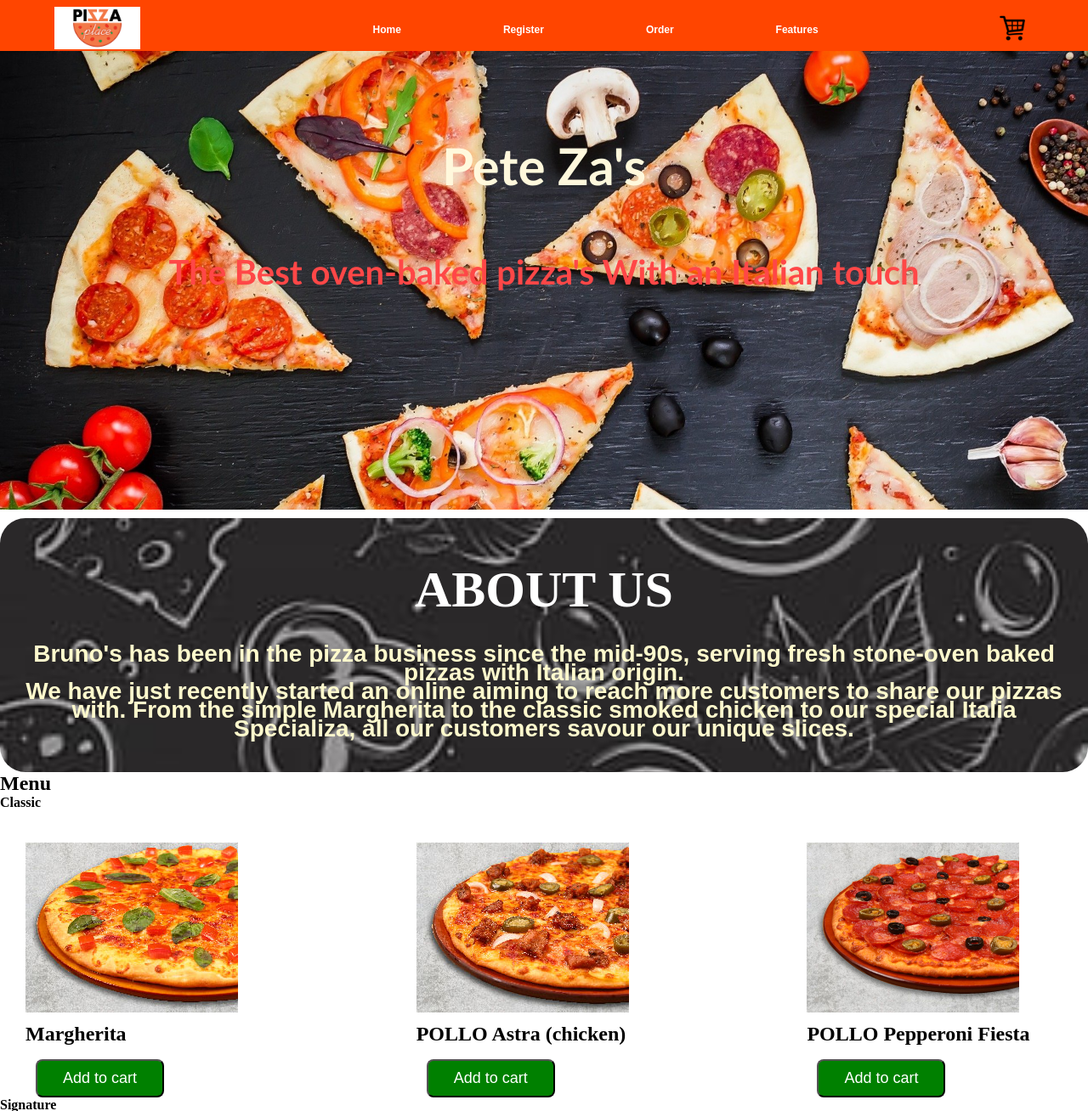
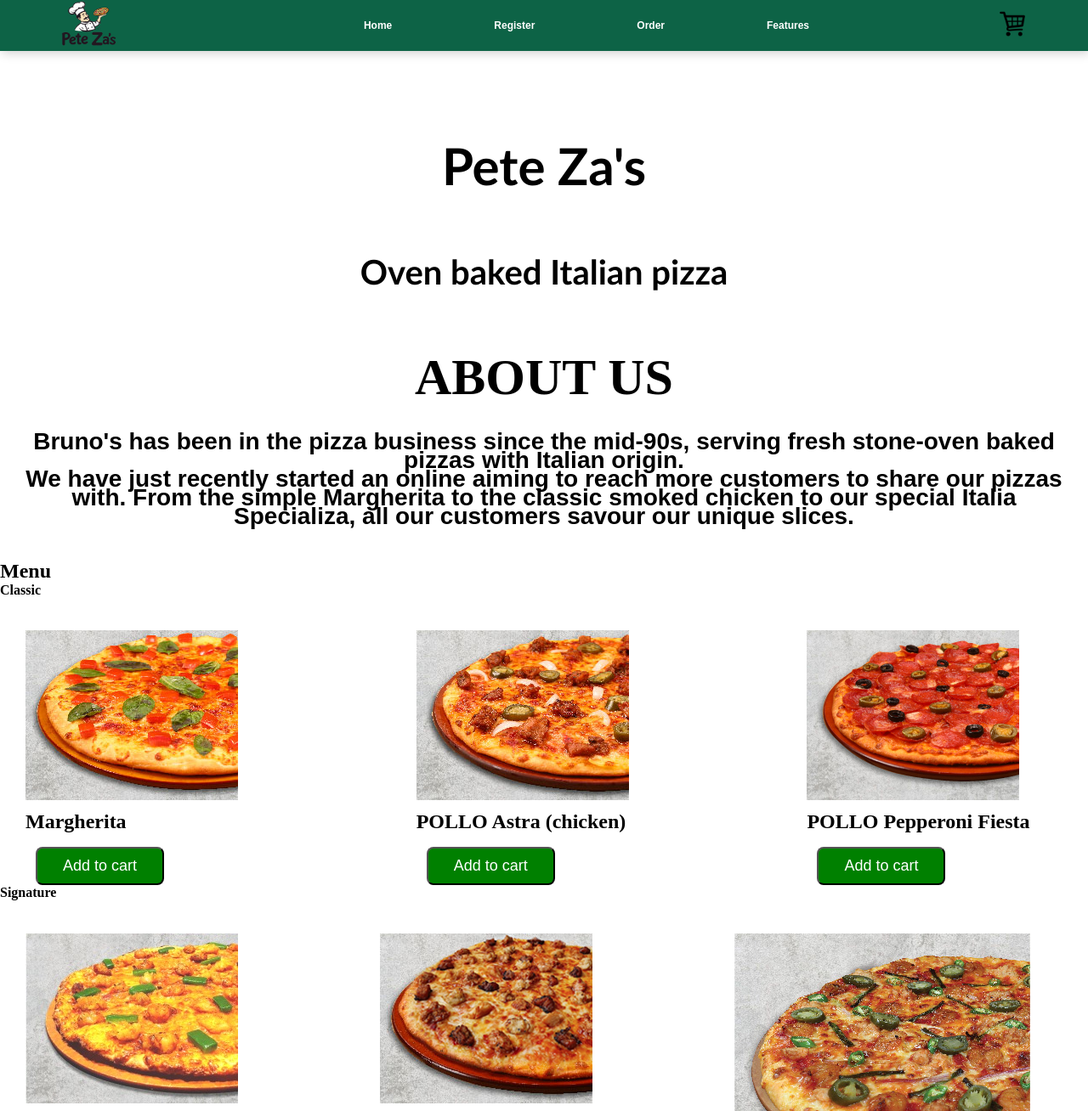
Before and after one commit to cal-andrew/swe40006-project, a PHP site: page / in a window 1280 px wide. Shown: the top 1308 px of the page at 85% size. Run offline with PHP 8.4, Linux system fonts and the light colour scheme.

Commit message:
Updating website 1

```diff
--- a/index.html
+++ b/index.html
@@ -18,7 +18,7 @@
       <!------------------Navigation bar--->
       <nav>
         <div id="logo">
-          <img src="images/logo3.jpg" alt="logo" />
+          <img src="images/logo.png" alt="logo" />
         </div>
         <ul class="links">
           <li><a data-active="Home" href="index.html">Home</a></li>
@@ -39,7 +39,7 @@
       <section class="banner">
         <div class="welcome">
           <h1>Pete Za's</h1>
-          <p>The Best oven-baked pizza's With an Italian touch</p>
+          <p>Oven baked Italian pizza</p>
         </div>
       </section>
 
--- a/styles/main.css
+++ b/styles/main.css
@@ -11,12 +11,12 @@
 header {
 	width: 100%;
 	height: 60px;
-	background-color: #FF4500;
+	background-color: #0d6346;
 	box-shadow: 2px 2px 12px rgba(0, 0, 0, 0.2);
 }
 
 nav {
-	height: 70px;
+	height: 100%;
 	display: flex;
 	align-items: center;
 	justify-content: space-between;
@@ -50,14 +50,14 @@ nav ul li a {
 
 #logo img {
 	float: left;
-	height: 50px;
+	height: 80px;
 	padding-bottom: 5px;
 }
 
 .banner {
-	background-image: url("banner.jpg");
-	width: 100%;
-	height: 540px;
+	/* background-image: url("banner.jpg"); */
+	/* width: 100%;
+	height: 540px; */
 	background-size: cover;
 	background-position: center;
 	background-repeat: no-repeat;
@@ -65,11 +65,11 @@ nav ul li a {
 
 .welcome h1 {
 	font-size: 60px;
-	font-family: 'Calibri', sans-serif; /* Fixed generic fallback */
+	font-family: 'Calibri', sans-serif;
 	font-weight: bold;
 	line-height: 150px;
 	text-align: center;
-	color: #FFF8DC;
+	color: black;
 	padding-top: 60px;
 }
 
@@ -79,7 +79,7 @@ nav ul li a {
 	font-weight: bold;
 	line-height: 60px;
 	text-align: center;
-	color: #ff4747;
+	color: black;
 	padding-top: 20px;
 }
 
@@ -88,7 +88,7 @@ nav ul li a {
 	margin: auto;
 	text-align: center;
 	padding: 30px 0;
-	background-image: url("wall2.jpg");
+	/* background-image: url("wall2.jpg"); */
 	background-size: cover;
 	border-radius: 30px;
 	box-sizing: border-box;
@@ -99,14 +99,14 @@ nav ul li a {
 	text-align: center;
 	margin-bottom: 20px;
 	font-size: 60px;
-	color: white;
+	color: black;
 	text-transform: uppercase;
 	padding-top: 20px;
 }
 
 .about p {
 	font-size: 28px;
-	color: #FFFACD;
+	color: black;
 	font-weight: bold;
 	font-family: italic, sans-serif; /* Fixed generic fallback */
 	line-height: 22px;
@@ -252,12 +252,12 @@ label {
 	padding-left: 20px;
 }
 
-#wall {
+/* #wall {
 	background-image: url("banner.jpg");
 	background-size: cover;
 	height: 1000px;
 	position: relative;
-}
+} */
 
 nav a:hover,
 nav a.active {
```
Also changed, not shown: images/logo.png (added), images/logo1.jpeg (deleted), images/logo2.jpg (deleted), images/logo3.jpg (deleted).
